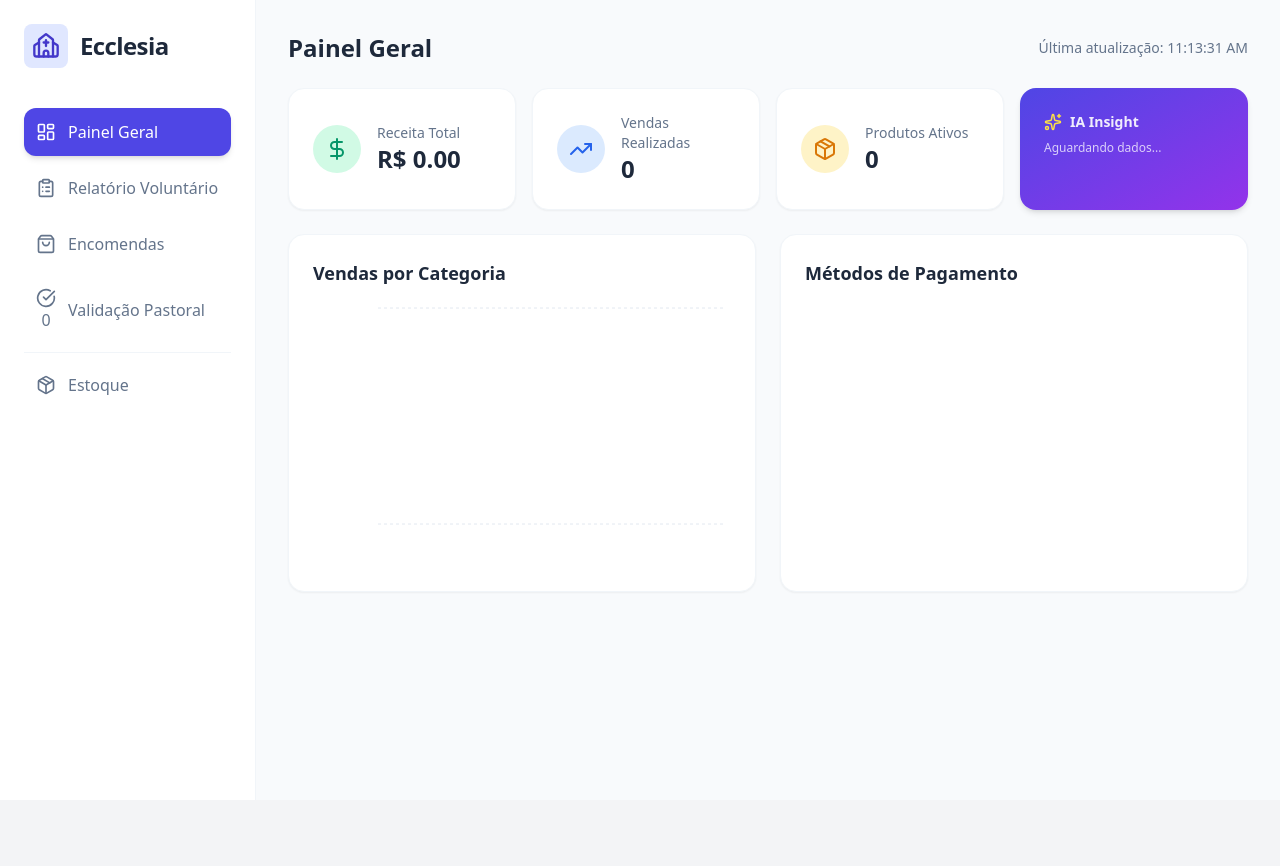
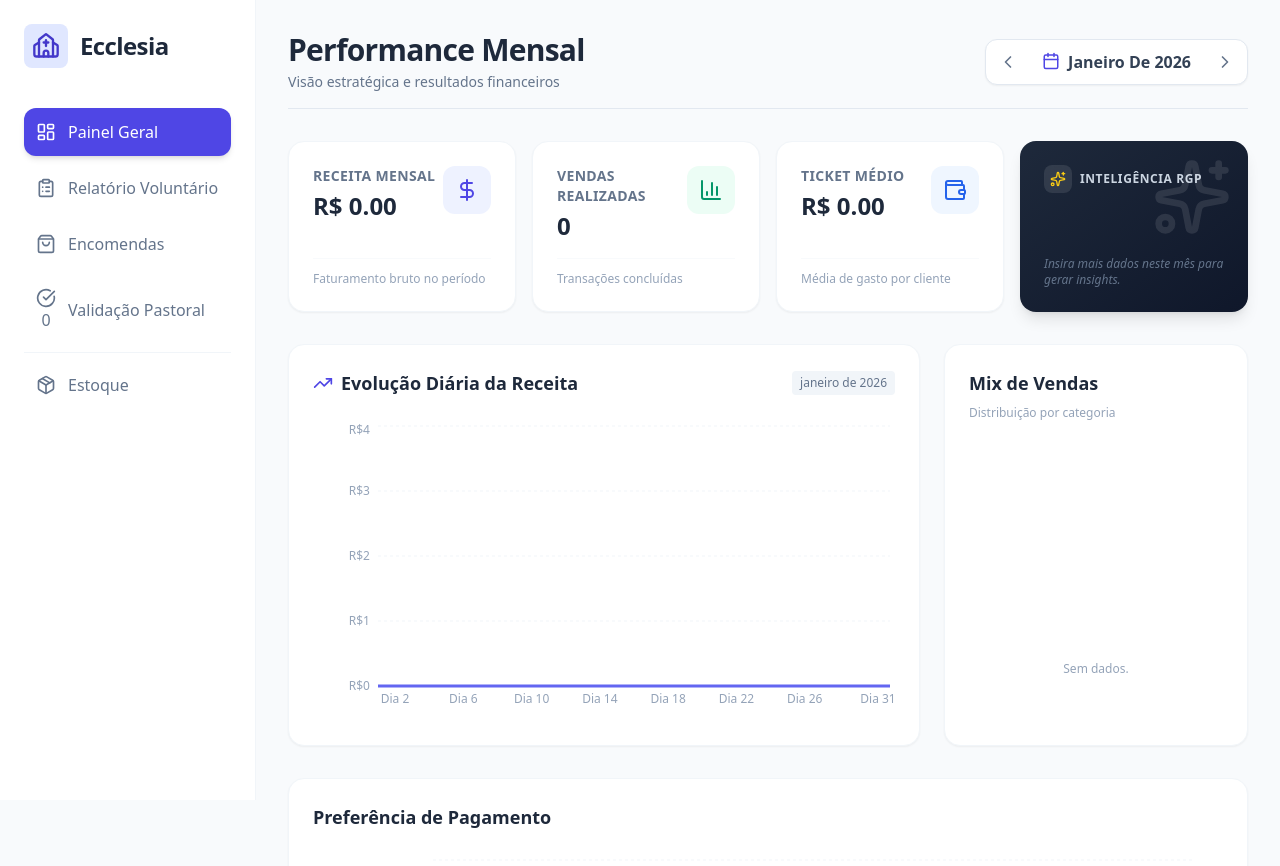
Before and after one commit to tr013432-design/Store, a React (Vite) app: page / in a window 1280 px wide. Shown: the top 866 px of the page. Before the commit the page ends 800 px from the top, so only its background shows below. Built offline with nearby package versions, Linux system fonts and the light colour scheme.

Commit message:
Update Dashboard.tsx

```diff
--- a/components/Dashboard.tsx
+++ b/components/Dashboard.tsx
@@ -1,137 +1,239 @@
-import React, { useEffect, useState } from 'react';
+import React, { useState, useMemo, useEffect } from 'react';
 import { Transaction, Product } from '../types';
 import { analyzeSales } from '../services/geminiService';
 import {
-  BarChart, Bar, XAxis, YAxis, CartesianGrid, Tooltip, ResponsiveContainer, PieChart, Pie, Cell
+  BarChart, Bar, XAxis, YAxis, CartesianGrid, Tooltip, ResponsiveContainer, PieChart, Pie, Cell, LineChart, Line, AreaChart, Area
 } from 'recharts';
-import { Sparkles, TrendingUp, AlertTriangle, DollarSign, Package } from 'lucide-react';
+import { Sparkles, TrendingUp, DollarSign, Package, Calendar, ChevronLeft, ChevronRight, BarChart3, Wallet } from 'lucide-react';
 
 interface DashboardProps {
   transactions: Transaction[];
   products: Product[];
 }
 
-const COLORS = ['#0ea5e9', '#22c55e', '#eab308', '#f97316', '#ef4444'];
+const COLORS = ['#4f46e5', '#10b981', '#f59e0b', '#ef4444', '#8b5cf6', '#ec4899'];
 
 export const Dashboard: React.FC<DashboardProps> = ({ transactions, products }) => {
   const [insight, setInsight] = useState<any>(null);
   const [loading, setLoading] = useState(false);
 
-  // KPIs
-  const totalRevenue = transactions.reduce((acc, t) => acc + t.total, 0);
-  const totalSales = transactions.length;
+  // Estado para controle do Mês/Ano selecionado
+  const [selectedDate, setSelectedDate] = useState(new Date());
 
-  // Data for charts
-  const salesByCategory = transactions.flatMap(t => t.items).reduce((acc, item) => {
-    acc[item.category] = (acc[item.category] || 0) + (item.price * item.quantity);
-    return acc;
-  }, {} as Record<string, number>);
+  // Funções de navegação de data
+  const prevMonth = () => {
+    setSelectedDate(new Date(selectedDate.getFullYear(), selectedDate.getMonth() - 1, 1));
+  };
+  const nextMonth = () => {
+    setSelectedDate(new Date(selectedDate.getFullYear(), selectedDate.getMonth() + 1, 1));
+  };
 
-  const barData = Object.entries(salesByCategory).map(([name, value]) => ({ name, value }));
+  const formattedMonth = selectedDate.toLocaleDateString('pt-BR', { month: 'long', year: 'numeric' });
 
-  const paymentMethods = transactions.reduce((acc, t) => {
-    acc[t.paymentMethod] = (acc[t.paymentMethod] || 0) + 1;
-    return acc;
-  }, {} as Record<string, number>);
+  // --- FILTRAGEM DE DADOS (Core da análise mensal) ---
+  const monthTransactions = useMemo(() => {
+    return transactions.filter(t => {
+      const tDate = new Date(t.date);
+      return tDate.getMonth() === selectedDate.getMonth() &&
+             tDate.getFullYear() === selectedDate.getFullYear();
+    });
+  }, [transactions, selectedDate]);
 
-  const pieData = Object.entries(paymentMethods).map(([name, value]) => ({ name, value }));
+  // --- KPIS (Indicadores Chave de Performance) ---
+  const totalRevenue = monthTransactions.reduce((acc, t) => acc + t.total, 0);
+  const totalSales = monthTransactions.length;
+  const averageTicket = totalSales > 0 ? totalRevenue / totalSales : 0;
 
+  // --- PREPARAÇÃO PARA GRÁFICOS ---
+
+  // 1. Evolução Diária (Gráfico de Área/Linha)
+  const dailyData = useMemo(() => {
+    // Cria array com todos os dias do mês
+    const daysInMonth = new Date(selectedDate.getFullYear(), selectedDate.getMonth() + 1, 0).getDate();
+    const data = Array.from({ length: daysInMonth }, (_, i) => ({
+      day: i + 1,
+      revenue: 0,
+      count: 0
+    }));
+
+    monthTransactions.forEach(t => {
+      const day = new Date(t.date).getDate();
+      if (data[day - 1]) {
+        data[day - 1].revenue += t.total;
+        data[day - 1].count += 1;
+      }
+    });
+    return data;
+  }, [monthTransactions, selectedDate]);
+
+  // 2. Vendas por Categoria
+  const salesByCategory = useMemo(() => {
+    const categories: Record<string, number> = {};
+    monthTransactions.flatMap(t => t.items).forEach(item => {
+        categories[item.category] = (categories[item.category] || 0) + (item.price * item.quantity);
+    });
+    return Object.entries(categories)
+        .map(([name, value]) => ({ name, value }))
+        .sort((a, b) => b.value - a.value); // Ordenar do maior para o menor
+  }, [monthTransactions]);
+
+  // 3. Métodos de Pagamento
+  const paymentMethods = useMemo(() => {
+    const methods: Record<string, number> = {};
+    monthTransactions.forEach(t => {
+        methods[t.paymentMethod] = (methods[t.paymentMethod] || 0) + 1;
+    });
+    return Object.entries(methods).map(([name, value]) => ({ name, value }));
+  }, [monthTransactions]);
+
+  // --- IA INSIGHT ---
   useEffect(() => {
     const fetchInsight = async () => {
+      if (monthTransactions.length > 5) { // Só analisa se tiver dados relevantes
         setLoading(true);
-      const data = await analyzeSales(transactions, products);
+        const data = await analyzeSales(monthTransactions, products);
         setInsight(data);
         setLoading(false);
+      } else {
+        setInsight(null);
+      }
     };
-    if (transactions.length > 0 && !insight) {
     fetchInsight();
-    }
-    // eslint-disable-next-line react-hooks/exhaustive-deps
-  }, [transactions.length]); // Only re-analyze if transaction count changes significantly
+  }, [monthTransactions.length, selectedDate]); // Reanalisa quando muda o mês ou entram vendas
 
   return (
-    <div className="space-y-6 animate-fade-in">
-      <div className="flex justify-between items-center">
-        <h2 className="text-2xl font-bold text-slate-800">Painel Geral</h2>
-        <div className="text-sm text-slate-500">Última atualização: {new Date().toLocaleTimeString()}</div>
+    <div className="space-y-8 animate-fade-in pb-20">
+
+      {/* HEADER: Título e Seletor de Data */}
+      <div className="flex flex-col md:flex-row justify-between items-end md:items-center gap-4 border-b border-slate-200 pb-4">
+        <div>
+            <h2 className="text-3xl font-bold text-slate-800 tracking-tight">Performance Mensal</h2>
+            <p className="text-slate-500 text-sm mt-1">Visão estratégica e resultados financeiros</p>
         </div>
 
-      {/* KPI Cards */}
-      <div className="grid grid-cols-1 md:grid-cols-4 gap-4">
-        <div className="bg-white p-6 rounded-2xl shadow-sm border border-slate-100 flex items-center gap-4">
-          <div className="p-3 bg-emerald-100 text-emerald-600 rounded-full">
-            <DollarSign size={24} />
+        {/* Seletor de Mês Estilizado */}
+        <div className="flex items-center bg-white rounded-xl shadow-sm border border-slate-200 p-1">
+            <button onClick={prevMonth} className="p-2 hover:bg-slate-50 text-slate-500 rounded-lg transition-colors"><ChevronLeft size={20}/></button>
+            <div className="flex items-center gap-2 px-4 min-w-[180px] justify-center font-semibold text-slate-700">
+                <Calendar size={18} className="text-indigo-600 mb-0.5" />
+                <span className="capitalize">{formattedMonth}</span>
             </div>
-          <div>
-            <p className="text-sm text-slate-500 font-medium">Receita Total</p>
-            <p className="text-2xl font-bold text-slate-800">R$ {totalRevenue.toFixed(2)}</p>
+            <button onClick={nextMonth} className="p-2 hover:bg-slate-50 text-slate-500 rounded-lg transition-colors"><ChevronRight size={20}/></button>
         </div>
       </div>
 
-        <div className="bg-white p-6 rounded-2xl shadow-sm border border-slate-100 flex items-center gap-4">
-          <div className="p-3 bg-blue-100 text-blue-600 rounded-full">
-            <TrendingUp size={24} />
+      {/* KPI CARDS (Design Executivo) */}
+      <div className="grid grid-cols-1 md:grid-cols-4 gap-4">
+        <KpiCard
+            icon={DollarSign}
+            label="Receita Mensal"
+            value={`R$ ${totalRevenue.toFixed(2)}`}
+            color="indigo"
+            subtext="Faturamento bruto no período"
+        />
+        <KpiCard
+            icon={BarChart3}
+            label="Vendas Realizadas"
+            value={totalSales.toString()}
+            color="emerald"
+            subtext="Transações concluídas"
+        />
+        <KpiCard
+            icon={Wallet}
+            label="Ticket Médio"
+            value={`R$ ${averageTicket.toFixed(2)}`}
+            color="blue"
+            subtext="Média de gasto por cliente"
+        />
+
+        {/* Card IA Compacto */}
+        <div className="bg-gradient-to-br from-slate-800 to-slate-900 p-6 rounded-2xl shadow-lg text-white flex flex-col justify-between relative overflow-hidden group">
+            <div className="absolute top-0 right-0 p-4 opacity-10 group-hover:opacity-20 transition-opacity">
+                <Sparkles size={80} />
             </div>
-          <div>
-            <p className="text-sm text-slate-500 font-medium">Vendas Realizadas</p>
-            <p className="text-2xl font-bold text-slate-800">{totalSales}</p>
+            <div className="flex items-center gap-2 mb-3">
+                <div className="bg-white/10 p-1.5 rounded-lg backdrop-blur-sm">
+                    <Sparkles size={16} className="text-yellow-400" />
+                </div>
+                <p className="font-semibold text-xs tracking-wider uppercase text-slate-300">Inteligência RGP</p>
+            </div>
+
+            <div className="relative z-10">
+                {loading ? (
+                    <div className="flex gap-2 items-center text-sm text-slate-400"><span className="animate-pulse">Analisando dados...</span></div>
+                ) : insight ? (
+                    <p className="text-sm font-medium leading-relaxed text-slate-100 line-clamp-3">"{insight.insight}"</p>
+                ) : (
+                    <p className="text-xs text-slate-500 italic">Insira mais dados neste mês para gerar insights.</p>
+                )}
+            </div>
         </div>
       </div>
 
-         <div className="bg-white p-6 rounded-2xl shadow-sm border border-slate-100 flex items-center gap-4">
-          <div className="p-3 bg-amber-100 text-amber-600 rounded-full">
-            <Package size={24} />
-          </div>
-          <div>
-            <p className="text-sm text-slate-500 font-medium">Produtos Ativos</p>
-            <p className="text-2xl font-bold text-slate-800">{products.length}</p>
-          </div>
+      {/* GRÁFICOS PRINCIPAIS */}
+      <div className="grid grid-cols-1 lg:grid-cols-3 gap-6">
+
+        {/* 1. Evolução Financeira (Ocupa 2 colunas) */}
+        <div className="lg:col-span-2 bg-white p-6 rounded-2xl shadow-sm border border-slate-100">
+          <div className="flex justify-between items-center mb-6">
+             <h3 className="text-lg font-bold text-slate-800 flex items-center gap-2">
+                <TrendingUp size={20} className="text-indigo-600"/> Evolução Diária da Receita
+             </h3>
+             <span className="text-xs bg-slate-100 text-slate-500 px-2 py-1 rounded font-medium">{formattedMonth}</span>
           </div>
 
-        <div className="bg-gradient-to-br from-indigo-600 to-purple-600 p-6 rounded-2xl shadow-md text-white">
-            <div className="flex items-center gap-2 mb-2">
-                <Sparkles size={18} className="text-yellow-300" />
-                <p className="font-semibold text-sm opacity-90">IA Insight</p>
-            </div>
-            {loading ? (
-                <p className="text-xs opacity-75 animate-pulse">Analisando dados...</p>
-            ) : insight ? (
-                <p className="text-sm font-medium leading-tight">{insight.insight || "Tudo parece normal."}</p>
-            ) : (
-                <p className="text-xs opacity-75">Aguardando dados...</p>
-            )}
-        </div>
-      </div>
-
-      {/* Charts Section */}
-      <div className="grid grid-cols-1 lg:grid-cols-2 gap-6">
-        {/* Sales by Category */}
-        <div className="bg-white p-6 rounded-2xl shadow-sm border border-slate-100">
-          <h3 className="text-lg font-semibold text-slate-800 mb-4">Vendas por Categoria</h3>
-          <div className="h-64">
+          <div className="h-[300px]">
             <ResponsiveContainer width="100%" height="100%">
-              <BarChart data={barData}>
-                <CartesianGrid strokeDasharray="3 3" vertical={false} stroke="#e2e8f0" />
-                <XAxis dataKey="name" axisLine={false} tickLine={false} tick={{fill: '#64748b', fontSize: 12}} />
-                <YAxis axisLine={false} tickLine={false} tick={{fill: '#64748b', fontSize: 12}} tickFormatter={(val) => `R$${val}`} />
+              <AreaChart data={dailyData}>
+                <defs>
+                  <linearGradient id="colorRevenue" x1="0" y1="0" x2="0" y2="1">
+                    <stop offset="5%" stopColor="#6366f1" stopOpacity={0.2}/>
+                    <stop offset="95%" stopColor="#6366f1" stopOpacity={0}/>
+                  </linearGradient>
+                </defs>
+                <CartesianGrid strokeDasharray="3 3" vertical={false} stroke="#f1f5f9" />
+                <XAxis
+                    dataKey="day"
+                    axisLine={false}
+                    tickLine={false}
+                    tick={{fill: '#94a3b8', fontSize: 12}}
+                    tickFormatter={(val) => `Dia ${val}`}
+                    minTickGap={30}
+                />
+                <YAxis
+                    axisLine={false}
+                    tickLine={false}
+                    tick={{fill: '#94a3b8', fontSize: 12}}
+                    tickFormatter={(val) => `R$${val}`}
+                />
                 <Tooltip
-                    cursor={{fill: '#f1f5f9'}}
-                    contentStyle={{borderRadius: '8px', border: 'none', boxShadow: '0 4px 6px -1px rgb(0 0 0 / 0.1)'}}
+                    contentStyle={{borderRadius: '12px', border: 'none', boxShadow: '0 10px 15px -3px rgb(0 0 0 / 0.1)'}}
+                    labelFormatter={(label) => `Dia ${label}`}
+                    formatter={(value: number) => [`R$ ${value.toFixed(2)}`, 'Receita']}
                 />
-                <Bar dataKey="value" fill="#6366f1" radius={[4, 4, 0, 0]} barSize={40} />
-              </BarChart>
+                <Area
+                    type="monotone"
+                    dataKey="revenue"
+                    stroke="#6366f1"
+                    strokeWidth={3}
+                    fillOpacity={1}
+                    fill="url(#colorRevenue)"
+                />
+              </AreaChart>
             </ResponsiveContainer>
           </div>
         </div>
 
-        {/* Payment Methods */}
+        {/* 2. Mix de Produtos (Categorias) */}
         <div className="bg-white p-6 rounded-2xl shadow-sm border border-slate-100">
-          <h3 className="text-lg font-semibold text-slate-800 mb-4">Métodos de Pagamento</h3>
-          <div className="h-64 flex items-center justify-center">
+          <h3 className="text-lg font-bold text-slate-800 mb-2">Mix de Vendas</h3>
+          <p className="text-xs text-slate-400 mb-6">Distribuição por categoria</p>
+
+          <div className="h-[200px]">
             <ResponsiveContainer width="100%" height="100%">
               <PieChart>
                 <Pie
-                        data={pieData}
+                    data={salesByCategory}
                     cx="50%"
                     cy="50%"
                     innerRadius={60}
@@ -139,49 +241,83 @@ export const Dashboard: React.FC<DashboardProps> = ({ transactions, products })
                     paddingAngle={5}
                     dataKey="value"
                 >
-                        {pieData.map((entry, index) => (
-                            <Cell key={`cell-${index}`} fill={COLORS[index % COLORS.length]} />
+                    {salesByCategory.map((entry, index) => (
+                        <Cell key={`cell-${index}`} fill={COLORS[index % COLORS.length]} stroke="none" />
                     ))}
                 </Pie>
                 <Tooltip contentStyle={{borderRadius: '8px', border: 'none', boxShadow: '0 4px 6px -1px rgb(0 0 0 / 0.1)'}} />
               </PieChart>
             </ResponsiveContainer>
           </div>
-          <div className="flex justify-center gap-4 mt-2">
-            {pieData.map((entry, index) => (
-                <div key={entry.name} className="flex items-center gap-2">
-                    <div className="w-3 h-3 rounded-full" style={{backgroundColor: COLORS[index % COLORS.length]}} />
-                    <span className="text-sm text-slate-600">{entry.name}</span>
+
+          {/* Legenda Customizada */}
+          <div className="flex flex-col gap-2 mt-4 max-h-[100px] overflow-y-auto custom-scrollbar">
+             {salesByCategory.map((entry, index) => (
+                 <div key={entry.name} className="flex justify-between items-center text-sm">
+                    <div className="flex items-center gap-2">
+                        <div className="w-2.5 h-2.5 rounded-full" style={{backgroundColor: COLORS[index % COLORS.length]}} />
+                        <span className="text-slate-600">{entry.name}</span>
+                    </div>
+                    <span className="font-semibold text-slate-700">R$ {entry.value.toFixed(0)}</span>
                  </div>
              ))}
+             {salesByCategory.length === 0 && <p className="text-center text-xs text-slate-400">Sem dados.</p>}
           </div>
         </div>
       </div>
 
-      {/* AI Recommendations */}
-      {insight && (
-        <div className="bg-amber-50 border border-amber-200 rounded-2xl p-6">
-            <div className="flex gap-3 items-start">
-                <AlertTriangle className="text-amber-600 shrink-0 mt-1" size={20} />
-                <div>
-                    <h3 className="font-semibold text-amber-900 mb-1">Recomendações Inteligentes</h3>
-                    <p className="text-amber-800 text-sm mb-2">{insight.suggestion}</p>
-                    {insight.lowStockAlerts && insight.lowStockAlerts.length > 0 && (
-                        <div className="mt-2">
-                            <span className="text-xs font-bold text-amber-800 uppercase tracking-wide">Alerta de Estoque:</span>
-                            <div className="flex flex-wrap gap-2 mt-1">
-                                {insight.lowStockAlerts.map((item: string) => (
-                                    <span key={item} className="px-2 py-1 bg-white bg-opacity-50 rounded text-xs text-amber-900 font-medium">
-                                        {item}
-                                    </span>
+      {/* 3. Métodos de Pagamento (Barra Horizontal Clean) */}
+      <div className="bg-white p-6 rounded-2xl shadow-sm border border-slate-100">
+         <h3 className="text-lg font-bold text-slate-800 mb-6">Preferência de Pagamento</h3>
+         <div className="h-[150px]">
+            <ResponsiveContainer width="100%" height="100%">
+              <BarChart data={paymentMethods} layout="vertical" margin={{top: 5, right: 30, left: 20, bottom: 5}}>
+                <CartesianGrid strokeDasharray="3 3" horizontal={true} vertical={false} stroke="#f1f5f9"/>
+                <XAxis type="number" hide />
+                <YAxis dataKey="name" type="category" axisLine={false} tickLine={false} tick={{fill: '#64748b', fontSize: 12, fontWeight: 500}} width={100}/>
+                <Tooltip cursor={{fill: 'transparent'}} contentStyle={{borderRadius: '8px'}}/>
+                <Bar dataKey="value" fill="#3b82f6" radius={[0, 4, 4, 0]} barSize={20} activeBar={{fill: '#2563eb'}}>
+                    {paymentMethods.map((entry, index) => (
+                         <Cell key={`cell-${index}`} fill={entry.name === 'Pix' ? '#10b981' : entry.name === 'Dinheiro' ? '#14b8a6' : '#6366f1'} />
                     ))}
+                </Bar>
+              </BarChart>
+            </ResponsiveContainer>
          </div>
       </div>
-                    )}
-                </div>
-            </div>
-        </div>
-      )}
+
+      {/* Estilos Globais para Scrollbar */}
+      <style>{`
+        .custom-scrollbar::-webkit-scrollbar { width: 4px; }
+        .custom-scrollbar::-webkit-scrollbar-track { background: #f1f5f9; }
+        .custom-scrollbar::-webkit-scrollbar-thumb { background: #cbd5e1; border-radius: 4px; }
+      `}</style>
     </div>
   );
 };
+
+// Componente Auxiliar de Card KPI
+const KpiCard = ({ icon: Icon, label, value, color, subtext }: any) => {
+    const colorClasses: Record<string, string> = {
+        indigo: 'bg-indigo-50 text-indigo-600',
+        emerald: 'bg-emerald-50 text-emerald-600',
+        blue: 'bg-blue-50 text-blue-600',
+    };
+
+    return (
+        <div className="bg-white p-6 rounded-2xl shadow-sm border border-slate-100 flex flex-col justify-between hover:shadow-md transition-shadow">
+            <div className="flex justify-between items-start mb-4">
+                <div>
+                    <p className="text-sm font-semibold text-slate-500 uppercase tracking-wide">{label}</p>
+                    <h3 className="text-2xl font-bold text-slate-800 mt-1">{value}</h3>
+                </div>
+                <div className={`p-3 rounded-xl ${colorClasses[color] || 'bg-slate-100 text-slate-600'}`}>
+                    <Icon size={24} />
+                </div>
+            </div>
+            <p className="text-xs text-slate-400 font-medium border-t border-slate-50 pt-3 mt-auto">
+                {subtext}
+            </p>
+        </div>
+    );
+};
```
Lines whose indentation alone changed are shown as unchanged.
